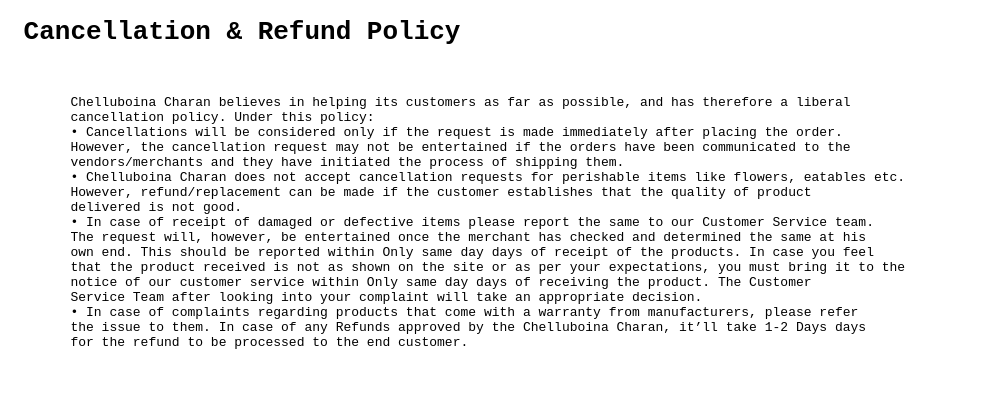
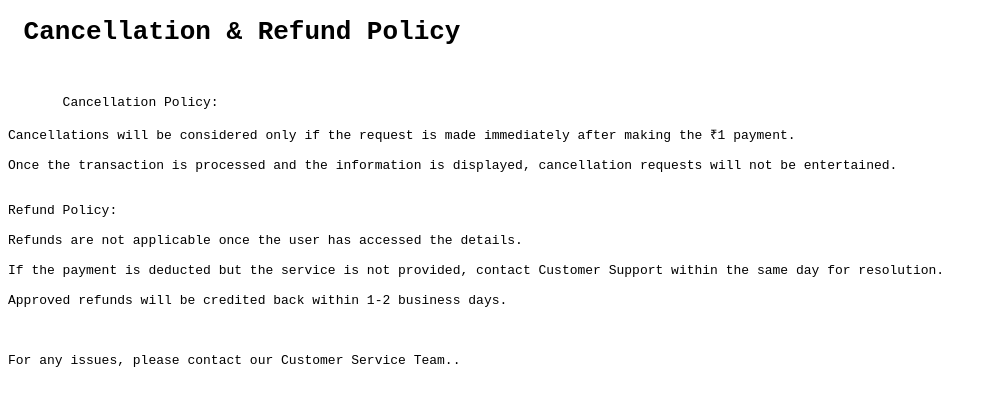
Before and after one commit to Charan731/policy, a plain HTML site: page index.html in a window 1280 px wide. Shown: the whole page, without its empty margins (0-996 px from the left). Drawn offline with Linux system fonts and the light colour scheme.

Commit message:
Update index.html

```diff
--- a/index.html
+++ b/index.html
@@ -7,22 +7,23 @@
 </head>
 <body>
     <pre><h1> Cancellation & Refund Policy</h1><br>
-        Chelluboina Charan believes in helping its customers as far as possible, and has therefore a liberal
-        cancellation policy. Under this policy:
-        • Cancellations will be considered only if the request is made immediately after placing the order.
-        However, the cancellation request may not be entertained if the orders have been communicated to the
-        vendors/merchants and they have initiated the process of shipping them.
-        • Chelluboina Charan does not accept cancellation requests for perishable items like flowers, eatables etc.
-        However, refund/replacement can be made if the customer establishes that the quality of product
-        delivered is not good.
-        • In case of receipt of damaged or defective items please report the same to our Customer Service team.
-        The request will, however, be entertained once the merchant has checked and determined the same at his
-        own end. This should be reported within Only same day days of receipt of the products. In case you feel
-        that the product received is not as shown on the site or as per your expectations, you must bring it to the
-        notice of our customer service within Only same day days of receiving the product. The Customer
-        Service Team after looking into your complaint will take an appropriate decision.
-        • In case of complaints regarding products that come with a warranty from manufacturers, please refer
-        the issue to them. In case of any Refunds approved by the Chelluboina Charan, it’ll take 1-2 Days days
-        for the refund to be processed to the end customer.</pre>
+       Cancellation Policy:
+
+Cancellations will be considered only if the request is made immediately after making the ₹1 payment.
+
+Once the transaction is processed and the information is displayed, cancellation requests will not be entertained.
+
+
+Refund Policy:
+
+Refunds are not applicable once the user has accessed the details.
+
+If the payment is deducted but the service is not provided, contact Customer Support within the same day for resolution.
+
+Approved refunds will be credited back within 1-2 business days.
+
+
+
+For any issues, please contact our Customer Service Team..</pre>
 </body>
 </html>
```
